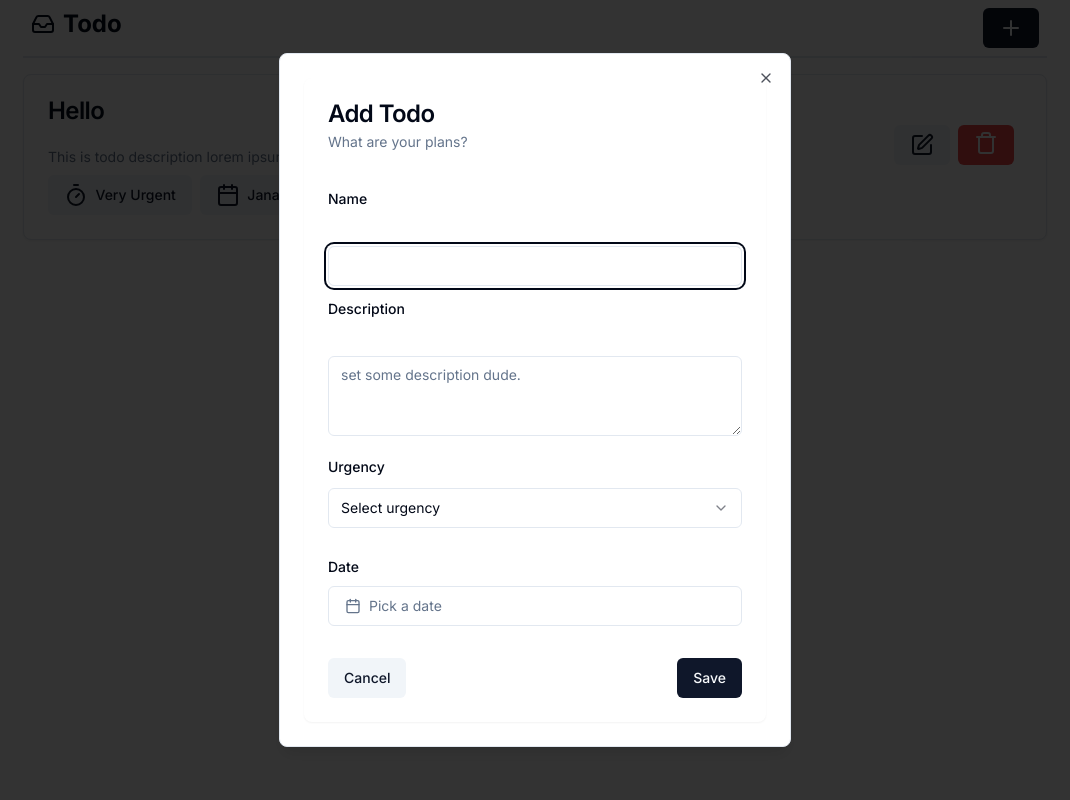
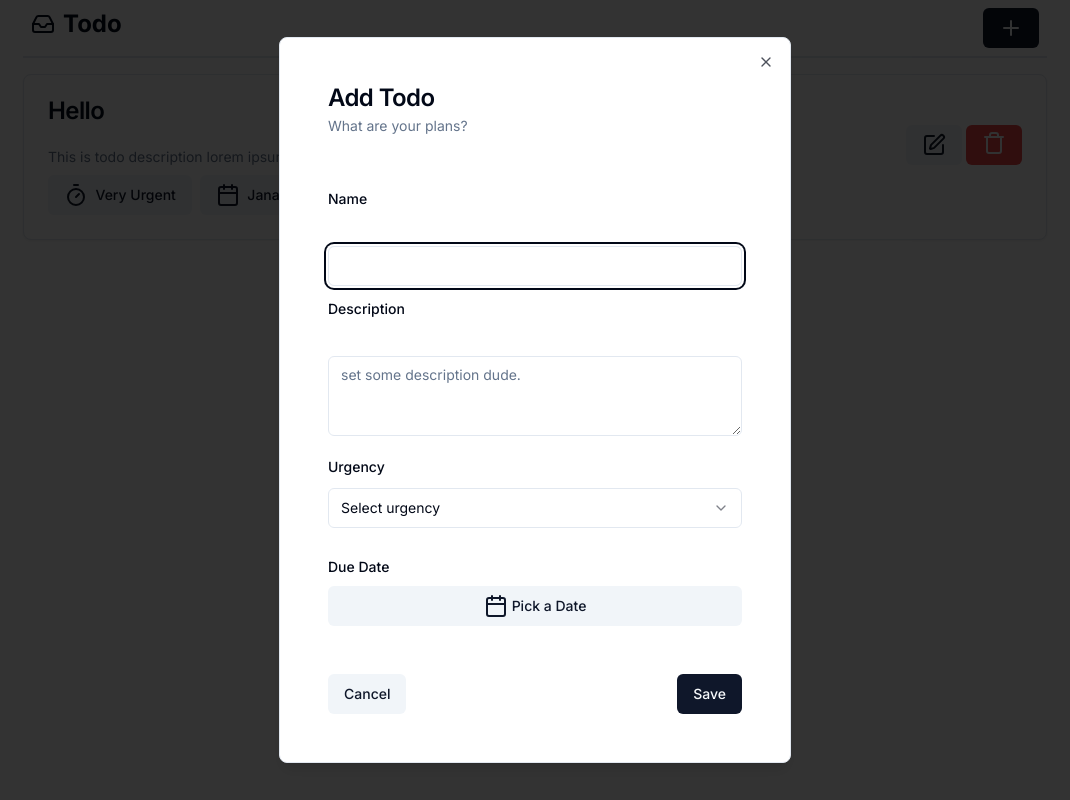
Before and after one commit to kshetritej/todo-application, a React (Vite) app in the folder frontend/: page / in a window 1280 px wide. Both pictures are taken after a click on the button 1116 px from the left and 28 px from the top of the page. Shown: the whole page, without its empty margins (105-1175 px from the left). Built offline with nearby package versions, Linux system fonts and the light colour scheme.

Commit message:
chore: fix calendar

```diff
--- a/frontend/package.json
+++ b/frontend/package.json
@@ -19,7 +19,6 @@
     "@radix-ui/react-slot": "^1.0.2",
     "class-variance-authority": "^0.7.0",
     "clsx": "^2.1.0",
-    "date-fns": "^3.5.0",
     "lucide-react": "^0.358.0",
     "react": "^18.2.0",
     "react-day-picker": "^8.10.0",
@@ -35,6 +34,7 @@
     "@typescript-eslint/parser": "^7.1.1",
     "@vitejs/plugin-react": "^4.2.1",
     "autoprefixer": "^10.4.18",
+    "date-fns": "^3.5.0",
     "eslint": "^8.57.0",
     "eslint-plugin-react-hooks": "^4.6.0",
     "eslint-plugin-react-refresh": "^0.4.5",
--- a/frontend/src/components/ListTodo.tsx
+++ b/frontend/src/components/ListTodo.tsx
@@ -20,8 +20,8 @@ const ListTodo = () => {
   };
   return (
     <div>
-      <Card className="flex justify-between">
-        <div className="content ">
+      <Card className="sm:flex justify-between">
+        <div className="content  col-span-6">
           <CardHeader>
             <CardTitle>{todo.title}</CardTitle>
           </CardHeader>
@@ -38,7 +38,7 @@ const ListTodo = () => {
           </CardContent>
         </div>
         <CardFooter>
-          <div className="edit-delete flex flex-wrap p-2 gap-2">
+          <div className="edit-delete flex gap-1">
             <MyTodoDialog
               buttonVariant="secondary"
               trigger={<Edit />}
--- a/frontend/src/components/MyTodoDialog.tsx
+++ b/frontend/src/components/MyTodoDialog.tsx
@@ -1,3 +1,9 @@
+import {
+  Popover,
+  PopoverContent,
+  PopoverTrigger,
+} from "@/components/ui/popover";
+
 import {
   Select,
   SelectContent,
@@ -5,22 +11,24 @@ import {
   SelectTrigger,
   SelectValue,
 } from "@/components/ui/select";
+import { Calendar } from "@/components/ui/calendar";
 import { Textarea } from "./ui/textarea";
 import { Input } from "./ui/input";
 import { Label } from "./ui/label";
+
 import {
-  Card,
   CardContent,
   CardDescription,
   CardFooter,
   CardHeader,
   CardTitle,
 } from "@/components/ui/card";
+
 import { Dialog, DialogContent, DialogTrigger } from "@/components/ui/dialog";
 import { Button } from "./ui/button";
 import { useState } from "react";
-import { DatePickerWithPresets } from "./ui/date-picker";
-import { Plus } from "lucide-react";
+import { CalendarIcon, Plus } from "lucide-react";
+import { format } from "date-fns";
 
 const MyTodoDialog = ({
   trigger = <Plus />,
@@ -30,14 +38,17 @@ const MyTodoDialog = ({
 }) => {
   const [name, setName] = useState("");
   const [description, setDescription] = useState("");
+  const [urgency, setUrgency] = useState("");
+  const [date, setDate] = useState<Date>();
+  const [open, setOpen] = useState(false);
   return (
-    <>
+    <div className=" sm:w-[80%]">
       <Dialog>
         <DialogTrigger>
+          {/*@ts-ignore*/}
           <Button variant={buttonVariant}>{trigger}</Button>
         </DialogTrigger>
         <DialogContent>
-          <Card className="border-0">
           <CardHeader>
             <CardTitle>{todoTitle}</CardTitle>
             <CardDescription>{titleDesc} </CardDescription>
@@ -46,12 +57,15 @@ const MyTodoDialog = ({
             <div className="flex flex-col">
               <Label htmlFor="name" className="py-4">
                 Name
-                </Label>{" "}
+              </Label>
               <br />
               <Input
                 id="name"
                 value={name}
-                  onChange={(e) => setName(e.target.value)}
+                onChange={(e) => {
+                  setName(e.target.value);
+                  console.log(name);
+                }}
                 className="col-span-3"
               />
             </div>
@@ -71,25 +85,47 @@ const MyTodoDialog = ({
               <Label htmlFor="urgency" className="py-2">
                 Urgency
               </Label>
-                <Select>
-                  <SelectTrigger id="urgency">
+              <Select
+                value={urgency}
+                onValueChange={(value) => setUrgency(value)}
+              >
+                <SelectTrigger id="urgency" value={urgency}>
                   <SelectValue placeholder="Select urgency" />
                 </SelectTrigger>
                 <SelectContent position="popper">
-                    <SelectItem value="vimp">Very Important</SelectItem>
-                    <SelectItem value="normal">Normal</SelectItem>
-                    <SelectItem value="not-important">Not Important</SelectItem>
+                  <SelectItem value={"vimportant"}>Very Important</SelectItem>
+                  <SelectItem value={"normal"}>Normal</SelectItem>
+                  <SelectItem value={"not-important"}>Not Important</SelectItem>
                 </SelectContent>
               </Select>
             </div>
 
+            {/*Date picker */}
             <div className="flex py-2 flex-col space-y-1 5">
-                <Label htmlFor="urgency" className="py-2">
-                  Date
+              <Label htmlFor="date" className="py-2">
+                Due Date
               </Label>
-                <DatePickerWithPresets />
+
+              <Popover>
+                <PopoverTrigger>
+                <Button variant={"secondary"} className="flex gap-1 w-[100%]">
+                  <CalendarIcon/>{
+                    !date ? <span className="text-left">Pick a Date</span> : format(date,"PPP")
+                  }
+                </Button>
+                </PopoverTrigger>
+                <PopoverContent>
+                  <Calendar
+                    mode="single"
+                    selected={date}
+                    onSelect={setDate}
+                    className="rounded-md border"
+                  />
+                </PopoverContent>
+              </Popover>
             </div>
           </CardContent>
+
           <CardFooter className="flex justify-between">
             <Button type="submit" variant="secondary">
               Cancel
@@ -98,10 +134,9 @@ const MyTodoDialog = ({
               Save
             </Button>
           </CardFooter>
-          </Card>
         </DialogContent>
       </Dialog>
-    </>
+    </div>
   );
 };
 export default MyTodoDialog;
--- a/frontend/src/components/ui/date-picker.tsx
+++ /dev/null
@@ -1,62 +0,0 @@
-"use client"
-
-import * as React from "react"
-import { addDays, format } from "date-fns"
-import { Calendar as CalendarIcon } from "lucide-react"
-
-import { cn } from "@/lib/utils"
-import { Button } from "@/components/ui/button"
-import { Calendar } from "@/components/ui/calendar"
-import {
-  Popover,
-  PopoverContent,
-  PopoverTrigger,
-} from "@/components/ui/popover"
-import {
-  Select,
-  SelectContent,
-  SelectItem,
-  SelectTrigger,
-  SelectValue,
-} from "@/components/ui/select"
-
-export function DatePickerWithPresets() {
-  const [date, setDate] = React.useState<Date>()
-
-  return (
-    <Popover>
-      <PopoverTrigger asChild>
-        <Button
-          variant={"outline"}
-          className={cn(
-            "w-[100%] justify-start text-left font-normal",
-            !date && "text-muted-foreground"
-          )}
-        >
-          <CalendarIcon className="mr-2 h-4 w-4" />
-          {date ? format(date, "PPP") : <span>Pick a date</span>}
-        </Button>
-      </PopoverTrigger>
-      <PopoverContent className="flex w-auto flex-col space-y-2 p-2">
-        <Select
-          onValueChange={(value) =>
-            setDate(addDays(new Date(), parseInt(value)))
-          }
-        >
-          <SelectTrigger>
-            <SelectValue placeholder="Select" />
-          </SelectTrigger>
-          <SelectContent position="popper">
-            <SelectItem value="0">Today</SelectItem>
-            <SelectItem value="1">Tomorrow</SelectItem>
-            <SelectItem value="3">In 3 days</SelectItem>
-            <SelectItem value="7">In a week</SelectItem>
-          </SelectContent>
-        </Select>
-        <div className="rounded-md border">
-          <Calendar mode="single" selected={date} onSelect={setDate} />
-        </div>
-      </PopoverContent>
-    </Popover>
-  )
-}
```
Also changed, not shown: 2 other files (tests, documents, lock files or other folders). Lines whose indentation alone changed are shown as unchanged.
